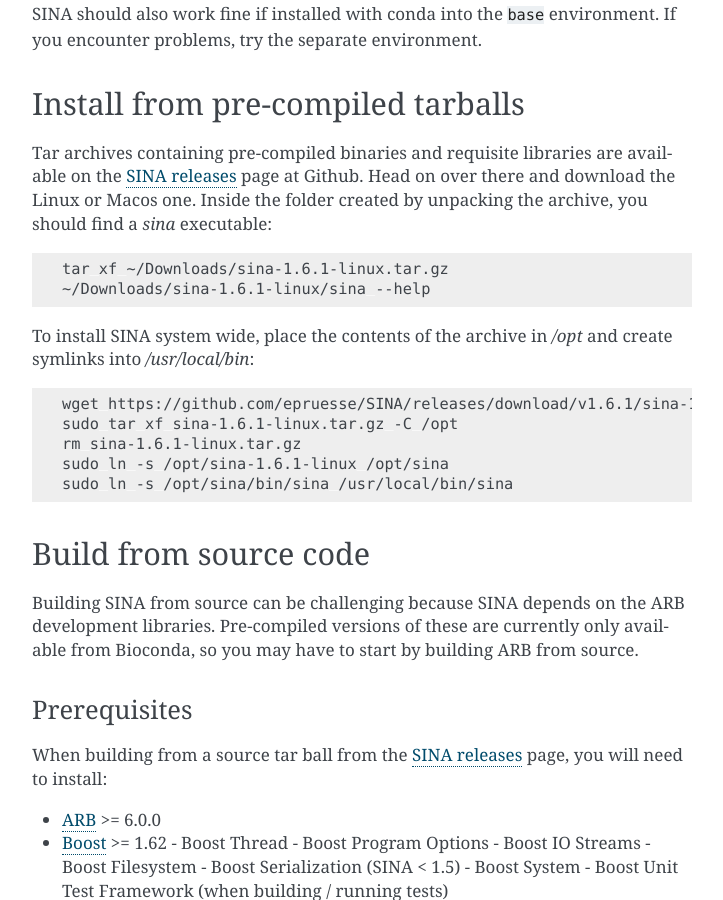
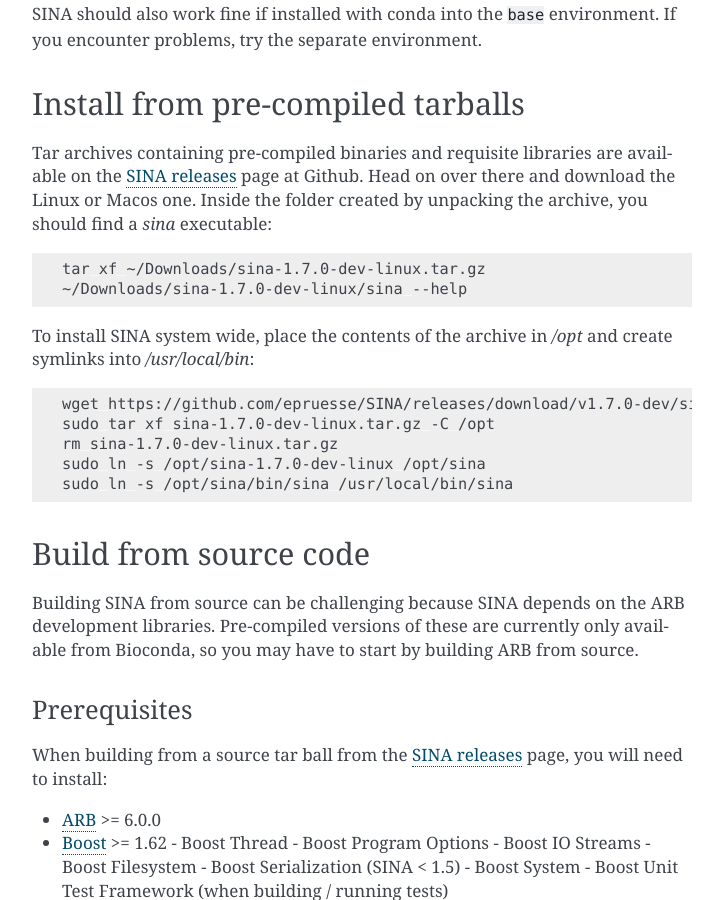
Before and after one commit to epruesse/SINA, a Sphinx documentation site: the page built from doc/source/install.rst, in a window 1280 px wide and 900 px high, scrolled down 1018 px. Shown: the whole window, without its empty margins (388-1111 px from the left). Built offline with Sphinx 7.4.7, drawn with Linux system fonts in a browser that asks for light colours.

```diff
--- a/README.rst
+++ b/README.rst
@@ -61,8 +61,8 @@ Alternatively, self-contained images are available at
 https://github.com/epruesse/SINA/releases. Choose the most recent ``tar.gz``
 appropriate for your operating system and unpack::
 
-   tar xf sina-1.6.1-dev-linux.tar.gz
-   cd sina-1.6.1-dev
+   tar xf sina-1.7.0-dev-dev-linux.tar.gz
+   cd sina-1.7.0-dev-dev
    ./sina
 
 
--- a/doc/source/install.rst
+++ b/doc/source/install.rst
@@ -71,16 +71,16 @@ are available on the `SINA releases`_ page at Github. Head on over
 there and download the Linux or Macos one. Inside the folder created
 by unpacking the archive, you should find a `sina` executable::
 
-  tar xf ~/Downloads/sina-1.6.1-linux.tar.gz
-  ~/Downloads/sina-1.6.1-linux/sina --help
+  tar xf ~/Downloads/sina-1.7.0-dev-linux.tar.gz
+  ~/Downloads/sina-1.7.0-dev-linux/sina --help
 
 To install SINA system wide, place the contents of the archive in
 `/opt` and create symlinks into `/usr/local/bin`::
 
-  wget https://github.com/epruesse/SINA/releases/download/v1.6.1/sina-1.5.0-linux.tar.gz
-  sudo tar xf sina-1.6.1-linux.tar.gz -C /opt
-  rm sina-1.6.1-linux.tar.gz
-  sudo ln -s /opt/sina-1.6.1-linux /opt/sina
+  wget https://github.com/epruesse/SINA/releases/download/v1.7.0-dev/sina-1.5.0-linux.tar.gz
+  sudo tar xf sina-1.7.0-dev-linux.tar.gz -C /opt
+  rm sina-1.7.0-dev-linux.tar.gz
+  sudo ln -s /opt/sina-1.7.0-dev-linux /opt/sina
   sudo ln -s /opt/sina/bin/sina /usr/local/bin/sina
 
 .. _`SINA releases`: https://github.com/epruesse/SINA/releases
```
Also changed, not shown: .bumpversion.cfg, 1 other file.
